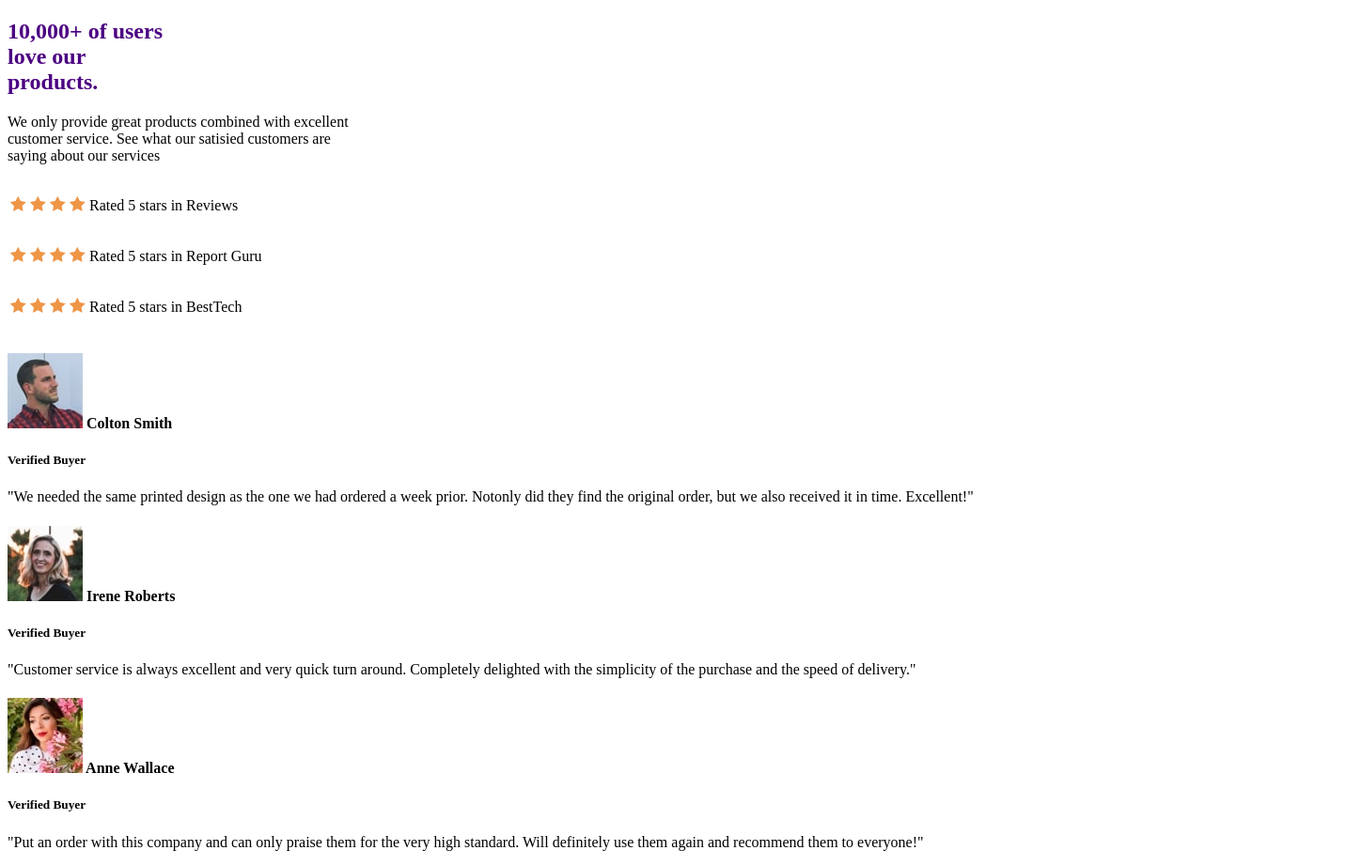
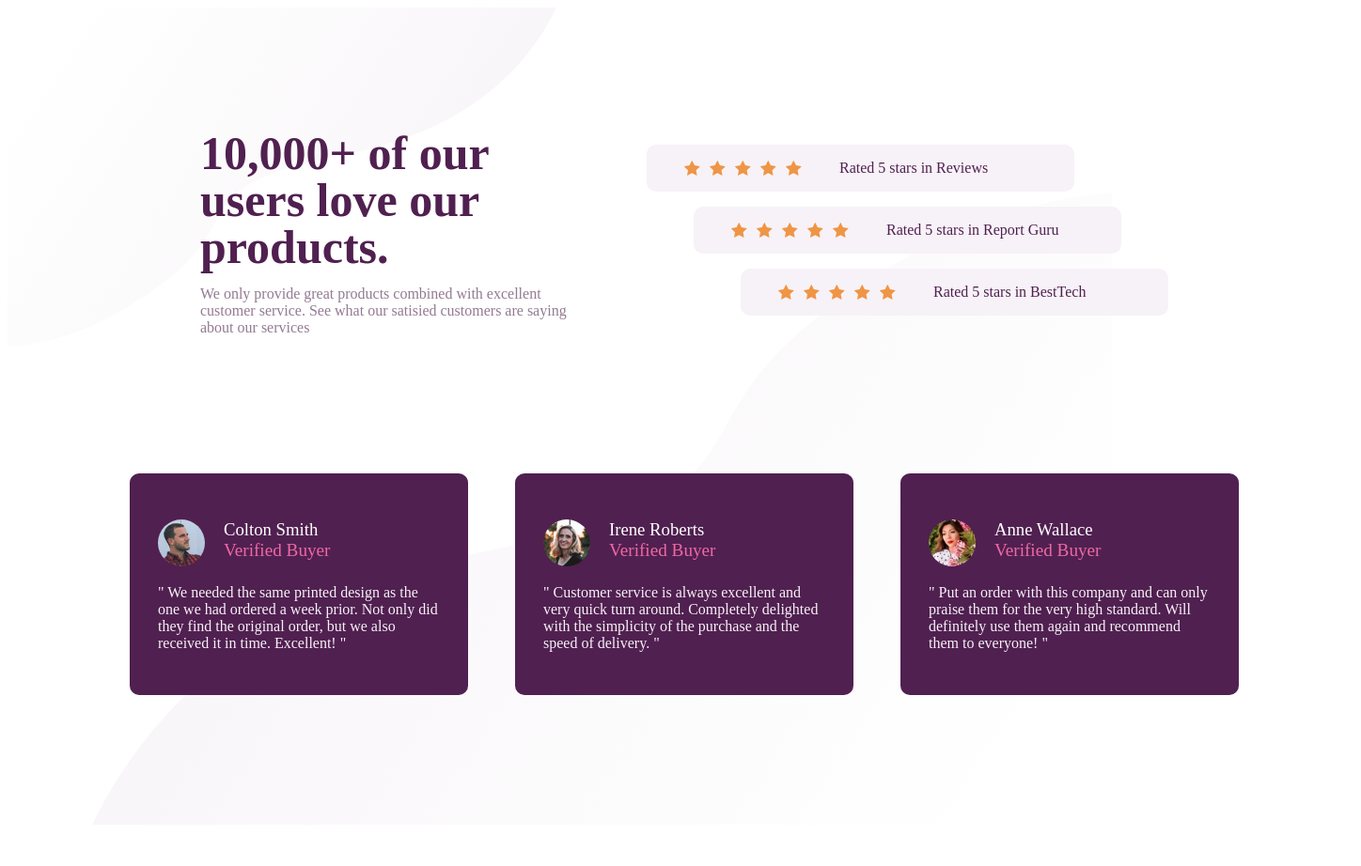
Before and after one commit to safaboumendil/HTML_project_1, a plain HTML site: page Atelier 1/Atelier_store.html in a window 1280 px wide. Shown: the whole page at 94% size, 1448 px wide, since content can reach past the window. After the commit the page ends 878 px from the top, so only its background shows below. Drawn offline with Linux system fonts and the light colour scheme.

Commit message:
adding margins

```diff
--- a/Atelier 1/Atelier_store.html
+++ b/Atelier 1/Atelier_store.html
@@ -5,67 +5,80 @@
     <meta name="viewport" content="width=device-width, initial-scale=1.0">
     <title>The store</title>
     <link rel="shortcut icon" href="/Atelier 1/images/favicon-32x32.png" type="image/x-icon">
+    <link rel="stylesheet" href="./style.css">
 </head>
 <body>
-    <section>
+    <section class="top">
         <div class="introduction" >
-            <h1 style="color: indigo;"> 10,000+ of users <br> love our <br>products.</h1>
-            <p>We only provide great products combined with excellent <br> customer service. See what our satisied customers are <br> saying about our services</p>
-        </div>
+            <table>
+                <tr ><h1> 10,000+ of our users love our products.</h1></tr>
+                <tr><p>We only provide great products combined with excellent  customer service. See what our satisied customers are saying about our services</p>
+                </tr>
+            </table>
+         </div>
+
+
+
         <div class="Reviews">
-             <table>
-                <tr class="Review">
-                    <td><img src="./images/icon-star.svg" alt="star"> </td>
-                    <td><img src="./images/icon-star.svg" alt="star"></td>
-                    <td><img src="./images/icon-star.svg" alt="star"></td>
-                    <td><img src="./images/icon-star.svg" alt="star"></td>
-                    <td><p>Rated 5 stars in Reviews</p></td>
-                </tr>
-                <tr>
-                    <td><img src="./images/icon-star.svg" alt="star"> </td>
-                    <td><img src="./images/icon-star.svg" alt="star"></td>
-                    <td><img src="./images/icon-star.svg" alt="star"></td>
-                    <td><img src="./images/icon-star.svg" alt="star"></td>
-                    <td><p>Rated 5 stars in Report Guru</p></td>
-                </tr>
-                <tr>
-                    <td><img src="./images/icon-star.svg" alt="star"> </td>
-                    <td><img src="./images/icon-star.svg" alt="star"></td>
-                    <td><img src="./images/icon-star.svg" alt="star"></td>
-                    <td><img src="./images/icon-star.svg" alt="star"></td>
-                    <td><p>Rated 5 stars in BestTech</p></td>
-                </tr>
+             <ul class="stars" id="rev">
+                    <li><img src="./images/icon-star.svg" alt="star"> </li>
+                    <li><img src="./images/icon-star.svg" alt="star"></li>
+                    <li><img src="./images/icon-star.svg" alt="star"></li>
+                    <li><img src="./images/icon-star.svg" alt="star"></li>
+                    <li><img src="./images/icon-star.svg" alt="star"></li>
+                    <p id="Rated">Rated 5 stars in Reviews</p>
+                </ul>
 
-            </table>
+             <ul class="stars" id="Guru">
+                    <li><img src="./images/icon-star.svg" alt="star"> </li>
+                    <li><img src="./images/icon-star.svg" alt="star"></li>
+                    <li><img src="./images/icon-star.svg" alt="star"></li>
+                    <li><img src="./images/icon-star.svg" alt="star"></li>
+                    <li><img src="./images/icon-star.svg" alt="star"></li>
+                    <p id="Rated">Rated 5 stars in Report Guru</p>
+                </ul>
+
+            <ul class="stars" id="BestTech">
+                    <li><img src="./images/icon-star.svg" alt="star"> </li>
+                    <li><img src="./images/icon-star.svg" alt="star"></li>
+                    <li><img src="./images/icon-star.svg" alt="star"></li>
+                    <li><img src="./images/icon-star.svg" alt="star"></li>
+                    <li><img src="./images/icon-star.svg" alt="star"></li>
+                    <p id="Rated">Rated 5 stars in BestTech</p>
+                </ul>
+
         </div>
 
     </section>
 
-    <section>
+    <section class="bottom">
         <div class="comments">
-
-                <h4> <img src="./images/image-colton.jpg" alt="Colton" class="circle"> Colton Smith
-                    <h5>Verified Buyer</h5>
-                </h4>
-
-                <p>"We needed the same printed design as the one we had ordered a week prior. Notonly did they find the original order, but
-we also received it in time. Excellent!"</p>
+           <div class="title">
+           <img src="./images/image-colton.jpg" alt="Colton" class="image">
+            <div id="name">
+                <h3>  Colton Smith</h3>
+                    <h4>Verified Buyer</h4>
+        </div></div>
+                <p>" We needed the same printed design as the one we had ordered a week prior. Not only did they find the original order, but
+we also received it in time. Excellent! "</p>
         </div>
         <div class="comments">
-
-                <h4> <img src="./images/image-irene.jpg" alt="irene" class="circle"> Irene Roberts
-                    <h5>Verified Buyer</h5>
-                </h4>
-
-                <p>"Customer service is always excellent and very quick turn around. Completely delighted with the simplicity of the purchase and the speed of delivery."</p>
+            <div class="title">
+            <img src="./images/image-irene.jpg" alt="irene" class="image">
+            <div id="name">
+                  <h3> Irene Roberts</h3>
+                    <h4>Verified Buyer</h4>
+            </div></div>
+                <p>" Customer service is always excellent and very quick turn around. Completely delighted with the simplicity of the purchase and the speed of delivery. "</p>
         </div>
         <div class="comments">
-
-                <h4> <img src="./images/image-anne.jpg" alt="anne" class="circle"> Anne Wallace
-                    <h5>Verified Buyer</h5>
-                </h4>
-
-                <p>"Put an order with this company and can only praise them for the very high standard. Will definitely use them again and recommend them to everyone!"</p>
+            <div class="title">
+            <img src="./images/image-anne.jpg" alt="anne" class="image">
+            <div id="name">
+                  <h3>  Anne Wallace</h3>
+                    <h4>Verified Buyer</h4>
+            </div></div>
+                <p>" Put an order with this company and can only praise them for the very high standard. Will definitely use them again and recommend them to everyone! "</p>
         </div>
     </section>
 
--- a/Atelier 1/style.css
+++ b/Atelier 1/style.css
@@ -0,0 +1,110 @@
+body{
+    font-family: [Spartan];
+    margin: 20;
+    padding: 0%;
+    background-image: url(./images/bg-pattern-bottom-desktop.svg);
+    background-position: bottom, right;
+    background-repeat: no-repeat;
+    min-width: 1440px;
+}
+.top {
+    margin: 0;
+    padding: 130px;
+    padding-bottom: 0%;
+    background-image: url(./images/bg-pattern-top-desktop.svg);
+    background-repeat: no-repeat;
+    display: flex;
+    justify-content: space-evenly;
+
+}
+
+
+.top p{
+    color: hsl(303, 10%, 53%);
+    width: 400px;
+}
+.top h1{
+    color:hsl(300, 43%, 22%) ;
+    width: 400px;
+    margin: 0;
+    border: 0px ;
+    box-sizing: content-box;
+    font-weight: 700;
+    font-size: 50px;
+    margin: 0;
+    line-height: 1;
+}
+
+.stars li{
+    display: flex;
+    list-style: none;
+    margin: 0%;
+    padding: 0%;
+}
+#Rated{
+    color:hsl(300, 43%, 22%) ;
+    font-weight: 500;
+    padding-left: 30px;
+    width: 250px;
+}
+.stars{
+    display: flex;
+    align-items: center;
+    gap: 10PX;
+    background-color: hsl(300, 24%, 96%);
+    border-radius: 10px;
+    width: fit-content;
+}
+
+#Guru{
+    margin-left: 50px;
+}
+
+#BestTech{
+    margin-left: 100px;
+}
+
+.bottom{
+    padding-top: 0%;
+    padding: 130px;
+    margin: 0%;
+    display: flex;
+    justify-content: space-between;
+}
+
+.comments{
+    background-color: hsl(300, 43%, 22%);
+    border-radius: 10px;
+    padding: 30px;
+
+}
+.title{
+    display: flex;
+    align-items: center;
+    gap: 20px;
+    margin-bottom: 0%;
+
+}
+.image{
+    border-radius: 50%;
+    width: 50px;
+    height: 50px;
+}
+.comments h3{
+    color: hsl(0, 0%, 100%);
+    margin-bottom:0%;
+    font-weight: 500;
+}
+.comments h4{
+    color: hsl(333, 80%, 67%);
+    margin-top: 0%;
+    font-weight: 400;
+    font-size: larger;
+}
+.comments p{
+    margin-top: 0%;
+    width: 300px;
+    text-align: left;
+    color: hsl(300, 24%, 96%);
+    font-weight: 400;
+}
```
